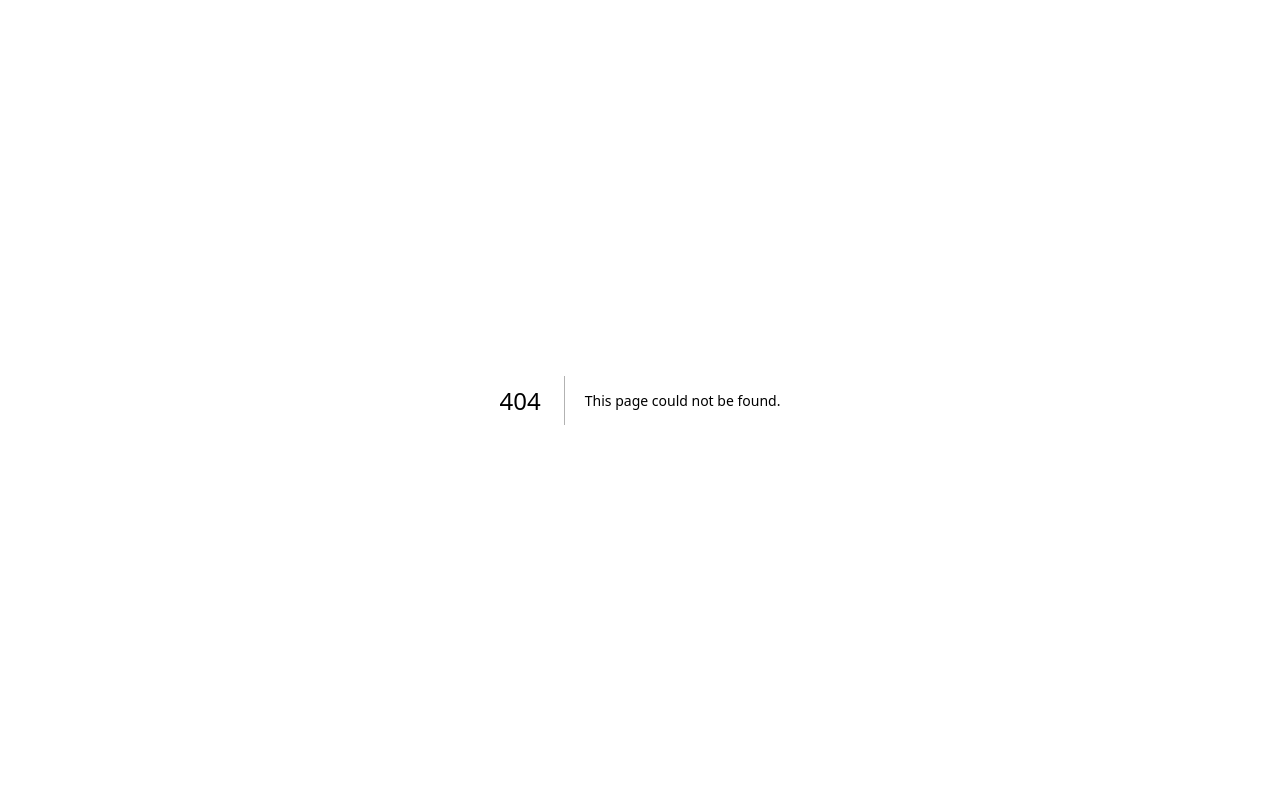
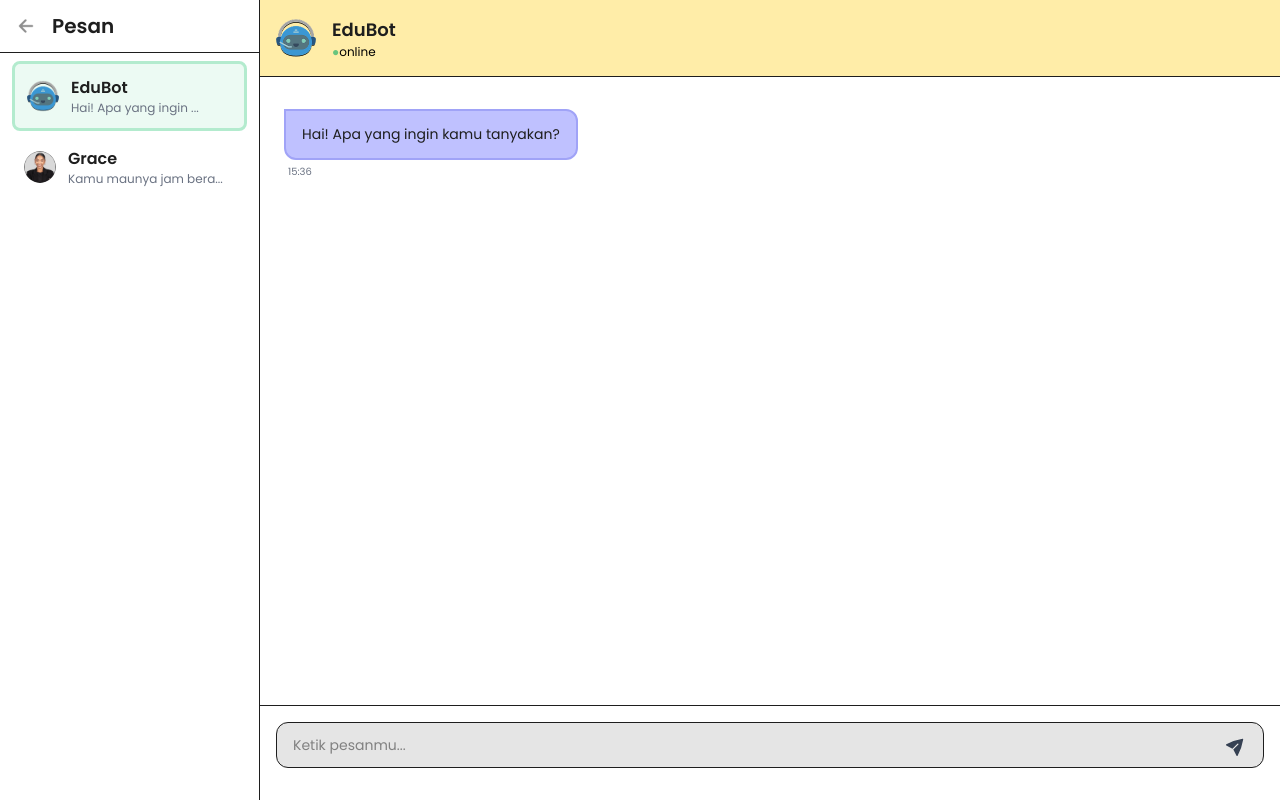
Before and after one commit to najwakahanifatima/EduMinds, a Next.js app in the folder apps/web/: page /chat/supervisor in a window 1280 px wide. Before the commit this address had no page. Built offline with nearby package versions, Linux system fonts and the light colour scheme.

Commit message:
fix: chat routing on supervisor

```diff
--- a/apps/web/src/app/_components/NavbarSupervisor.tsx
+++ b/apps/web/src/app/_components/NavbarSupervisor.tsx
@@ -78,7 +78,7 @@ export default function Navbar() {
           </button>
         </div>
         <div className="flex flex-row items-center gap-1 sm:gap-2 md:gap-3 lg:gap-4">
-          <button onClick={() => router.push("/chat")} className="p-2 hover:text-indigo-600">
+          <button onClick={() => router.push("/chat/supervisor")} className="p-2 hover:text-indigo-600">
             <img src="/chat.png" alt="Chat" className="h-4 w-4 sm:h-5 sm:w-5 md:h-6 md:w-6" />
           </button>
           <button
--- /dev/null
+++ b/apps/web/src/app/chat/supervisor/page.tsx
@@ -0,0 +1,236 @@
+"use client";
+
+import { useState, useRef, useEffect } from "react";
+import { ArrowLeftIcon, PaperAirplaneIcon } from "@heroicons/react/24/solid";
+import { useRouter } from "next/navigation";
+import { sendMessageToAI } from "@/lib/api";
+
+type Thread = {
+    id: string;
+    name: string;
+    avatar: string;
+    isCompanion?: boolean;
+};
+
+const threads: Thread[] = [
+    {
+        id: "bot",
+        name: "EduBot",
+        avatar: "/edubot.png",
+    },
+    {
+        id: "grace",
+        name: "Grace",
+        avatar: "/pendamping.png",
+        isCompanion: true,
+    },
+];
+
+type Msg = {
+    from: "me" | "other";
+    text: string;
+    time: string;
+    read?: boolean;
+};
+
+const initialMsgs: Record<string, Msg[]> = {
+    bot: [
+        {
+        from: "other",
+        text: "Hai! Apa yang ingin kamu tanyakan?",
+        time: "15:36",
+        },
+    ],
+    grace: [
+        { from: "other", text: "Halo kak jane, apakah besok bisa meeting?", time: "15:37"},
+        { from: "me", text: "Bisa banget dong!", time: "15:45", read: true},
+        { from: "me", text: "Kamu maunya jam berapa?", time: "15:45", read: true},
+    ],
+};
+
+export default function ChatPage() {
+    const router = useRouter();
+    const [active, setActive] = useState<Thread>(threads[0]);
+    const [messages, setMessages] = useState<Record<string, Msg[]>>(initialMsgs);
+    const [input, setInput] = useState("");
+    const messagesEndRef = useRef<HTMLDivElement>(null);
+    const messagesContainerRef = useRef<HTMLDivElement>(null);
+
+    const scrollToBottom = () => {
+        messagesEndRef.current?.scrollIntoView({ behavior: "smooth" });
+    };
+
+    useEffect(() => {
+        scrollToBottom();
+    }, [messages, active.id]);
+
+    const getThreadSnippet = (threadId: string): string => {
+        const threadMessages = messages[threadId];
+        if (!threadMessages || threadMessages.length === 0) {
+            return "Belum ada pesan";
+        }
+
+        const lastMessage = threadMessages[threadMessages.length - 1];
+        const maxLength = 20;
+
+        if (lastMessage.text.length > maxLength) {
+            return lastMessage.text.substring(0, maxLength) + "...";
+        }
+
+        return lastMessage.text;
+    };
+
+    const send = async () => {
+        if (!input.trim()) return;
+
+        const newMessage: Msg = {
+            from: "me",
+            text: input,
+            time: new Date().toLocaleTimeString("id-ID", {
+                hour: "2-digit",
+                minute: "2-digit",
+            }),
+            read: true,
+        };
+
+        // pesan user
+        setMessages((prev) => ({
+            ...prev,
+            [active.id]: [...(prev[active.id] || []), newMessage],
+        }));
+
+        const userInput = input;
+        setInput("");
+
+        // kirim ke chatbot
+        if (active.id === "bot") {
+            console.log('DEBUG in FE: sending message to AI ', userInput);
+            try {
+                const replyText = await sendMessageToAI(userInput);
+                const aiReply: Msg = {
+                    from: "other",
+                    text: replyText,
+                    time: new Date().toLocaleTimeString("id-ID", {
+                        hour: "2-digit",
+                        minute: "2-digit",
+                    }),
+                };
+
+                // balasan dari AI
+                setMessages((prev) => ({
+                    ...prev,
+                    [active.id]: [...(prev[active.id] || []), aiReply],
+                }));
+
+            } catch (error) {
+                console.error("Gagal menghubungi AI:", error);
+                const errorReply: Msg = {
+                    from: "other",
+                    text: "Maaf, terjadi kesalahan saat menghubungi EduBot.",
+                    time: new Date().toLocaleTimeString("id-ID", {
+                        hour: "2-digit",
+                        minute: "2-digit",
+                    }),
+                };
+                setMessages((prev) => ({
+                    ...prev,
+                    [active.id]: [...(prev[active.id] || []), errorReply],
+                }));
+            }
+        }
+    };
+
+    return (
+        <div className="flex h-screen w-full overflow-hidden">
+            <aside className="w-[260px] border-r flex flex-col flex-shrink-0">
+                <header className="flex items-center gap-4 px-4 py-3 border-b bg-white flex-shrink-0">
+                    <img src="/arrow-back.png" className="h-5 w-5 cursor-pointer"
+                        onClick={() => router.push("/supervisor")}/>
+                    <h2 className="text-xl font-semibold">Pesan</h2>
+                </header>
+
+                <div className="flex-1 overflow-y-auto">
+                    <ul className="space-y-1 px-3 py-2">
+                        {threads.map((t) => (
+                        <li
+                            key={t.id}
+                            onClick={() => setActive(t)}
+                            className={`cursor-pointer rounded-lg p-3 transition ${
+                            active.id === t.id ? "bg-[#B3EBCE]/25 border-3 border-[#B3EBCE]" : "hover:bg-gray-100"
+                            }`}
+                        >
+                            <div className="flex items-center gap-3">
+                            <img src={t.avatar} className="h-8 w-8 rounded-full" />
+                            <div className="flex-1">
+                                <div className="flex items-center gap-2">
+                                <span className="font-semibold">{t.name}</span>
+                                </div>
+                                <p className="text-xs text-gray-500 truncate">{getThreadSnippet(t.id)}</p>
+                            </div>
+                            </div>
+                        </li>
+                        ))}
+                    </ul>
+                </div>
+            </aside>
+
+            <main className="flex-1 flex flex-col min-w-0">
+                {/* Header chat */}
+                <header className="flex items-center gap-4 border-b bg-[#FFEDA8] p-4 flex-shrink-0">
+                    <img src={active.avatar} className="h-10 w-10 rounded-full" />
+                    <div className="flex flex-col">
+                    <div className="flex items-center gap-2">
+                        <h3 className="text-lg font-semibold">{active.name}</h3>
+                    </div>
+                    <div className="flex">
+                        <span className="text-xs text-[#69C57D]">●  </span>
+                        <span className="text-xs text-black">online</span>
+                    </div>
+                    </div>
+                </header>
+
+                {/* Messages area */}
+                <div
+                    ref={messagesContainerRef}
+                    className="flex-1 overflow-y-auto bg-white px-6 py-8 scroll-smooth"
+                    style={{ minHeight: 0 }}
+                >
+                    {messages[active.id]?.map((m, idx) => (
+                    <div key={idx} className={`mb-6 ${m.from === "me" ? "flex flex-col items-end" : "flex flex-col items-start"}`}>
+                        {/* Chat bubble */}
+                        <div
+                        className={`max-w-[60%] rounded-xl px-4 py-3 text-sm leading-relaxed ${
+                            m.from === "me" ? "bg-[#5254A8] border-2 border-[#41438E] text-white rounded-tr-none" : "bg-[#BFC1FF] text-[#1E1E1E] border-2 border-[#A0A3F7] rounded-tl-none"
+                        }`}
+                        >
+                        {m.text}
+                        </div>
+                        {/* Info pengirim */}
+                        <div className={`mt-1 text-[10px] text-gray-500 ${m.from === "me" ? "text-right" : "text-left"}`}>
+                        <span>{m.read ? "Dibaca" : ""}</span>
+                        <span className="ml-1">{m.time}</span>
+                        </div>
+                    </div>
+                    ))}
+                    <div ref={messagesEndRef} />
+                </div>
+
+                {/* Input area */}
+                <footer className="p-4 mb-4 bg-white border-t flex-shrink-0">
+                    <div className="flex items-center gap-2 rounded-xl border border-[#1E1E1E] bg-[#E5E5E5] px-4">
+                    <input
+                        value={input}
+                        onChange={(e) => setInput(e.target.value)}
+                        onKeyDown={(e) => e.key === "Enter" && send()}
+                        placeholder="Ketik pesanmu..."
+                        className="flex-1 bg-transparent py-3 text-sm outline-none"
+                    />
+                    <button onClick={send}>
+                        <PaperAirplaneIcon className="h-5 w-5 -rotate-45 text-gray-700 hover:text-indigo-700" />
+                    </button>
+                    </div>
+                </footer>
+            </main>
+        </div>
+    );
+}
```
